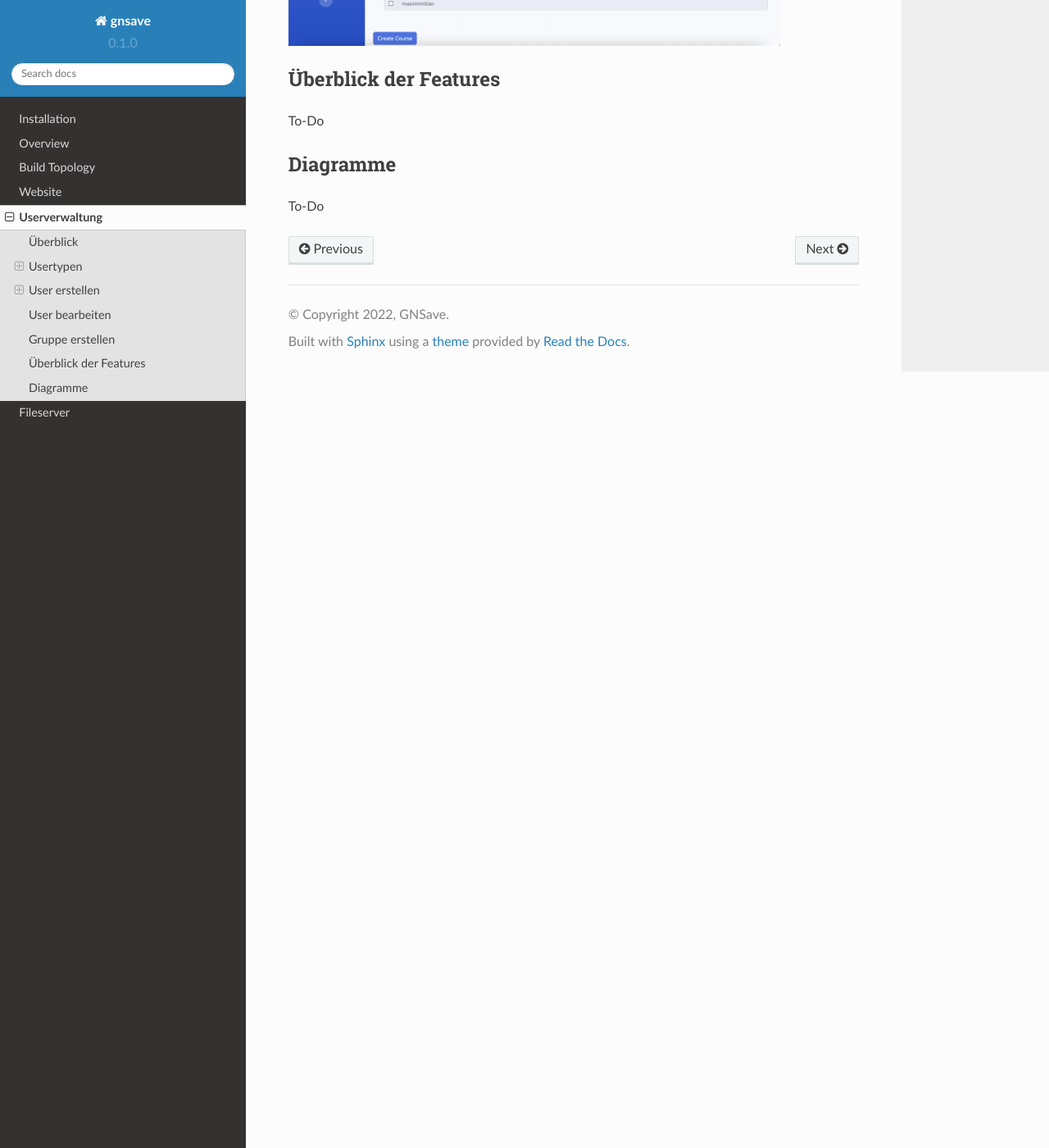
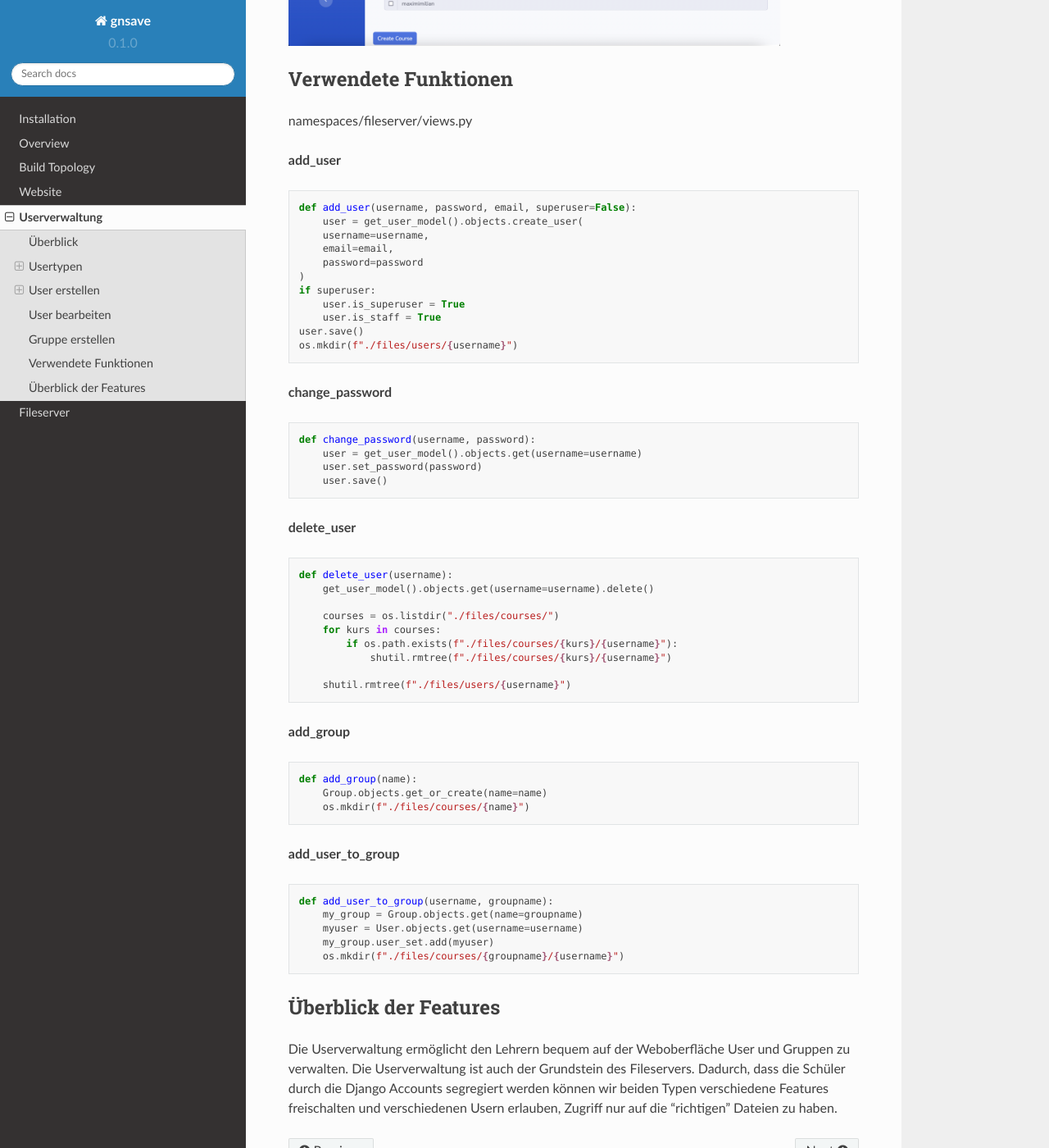
Before and after one commit to gnsave/GNSave, a Sphinx documentation site: the page built from docs/source/userverwaltung.rst, in a window 1280 px wide and 1400 px high, scrolled down 3994 px. Shown: the whole window at 82% size. Built offline with Sphinx 7.4.7 and the Read the Docs theme 2.0.0, drawn with Linux system fonts in a browser that asks for light colours.

Commit message:
Update userverwaltung.rst

```diff
--- a/docs/source/userverwaltung.rst
+++ b/docs/source/userverwaltung.rst
@@ -104,12 +104,69 @@ Ein Lehrer kann Gruppen erstellen und User zu ihr hinzufügen.
   :alt: add_group
 
 
+Verwendete Funktionen
+----------------
+
+namespaces/fileserver/views.py
+
+**add_user**
+
+.. code-block:: python
+
+   def add_user(username, password, email, superuser=False):
+       user = get_user_model().objects.create_user(
+       username=username,
+       email=email,
+       password=password
+   )
+   if superuser:
+       user.is_superuser = True
+       user.is_staff = True
+   user.save()
+   os.mkdir(f"./files/users/{username}")
+
+**change_password**
+
+.. code-block:: python
+
+   def change_password(username, password):
+       user = get_user_model().objects.get(username=username)
+       user.set_password(password)
+       user.save()
+
+**delete_user**
+
+.. code-block:: python
+
+   def delete_user(username):
+       get_user_model().objects.get(username=username).delete()
+
+       courses = os.listdir("./files/courses/")
+       for kurs in courses:
+           if os.path.exists(f"./files/courses/{kurs}/{username}"):
+               shutil.rmtree(f"./files/courses/{kurs}/{username}")
+
+       shutil.rmtree(f"./files/users/{username}")
+
+**add_group**
+
+.. code-block:: python
+
+   def add_group(name):
+       Group.objects.get_or_create(name=name)
+       os.mkdir(f"./files/courses/{name}")
+
+**add_user_to_group**
+
+.. code-block:: python
+
+   def add_user_to_group(username, groupname):
+       my_group = Group.objects.get(name=groupname)
+       myuser = User.objects.get(username=username)
+       my_group.user_set.add(myuser)
+       os.mkdir(f"./files/courses/{groupname}/{username}")
+
 Überblick der Features
 ----------------
 
-To-Do
-
-Diagramme
-----------------
-
-To-Do
+Die Userverwaltung ermöglicht den Lehrern bequem auf der Weboberfläche User und Gruppen zu verwalten. Die Userverwaltung ist auch der Grundstein des Fileservers. Dadurch, dass die Schüler durch die Django Accounts segregiert werden können wir beiden Typen verschiedene Features freischalten und verschiedenen Usern erlauben, Zugriff nur auf die "richtigen" Dateien zu haben.
```
